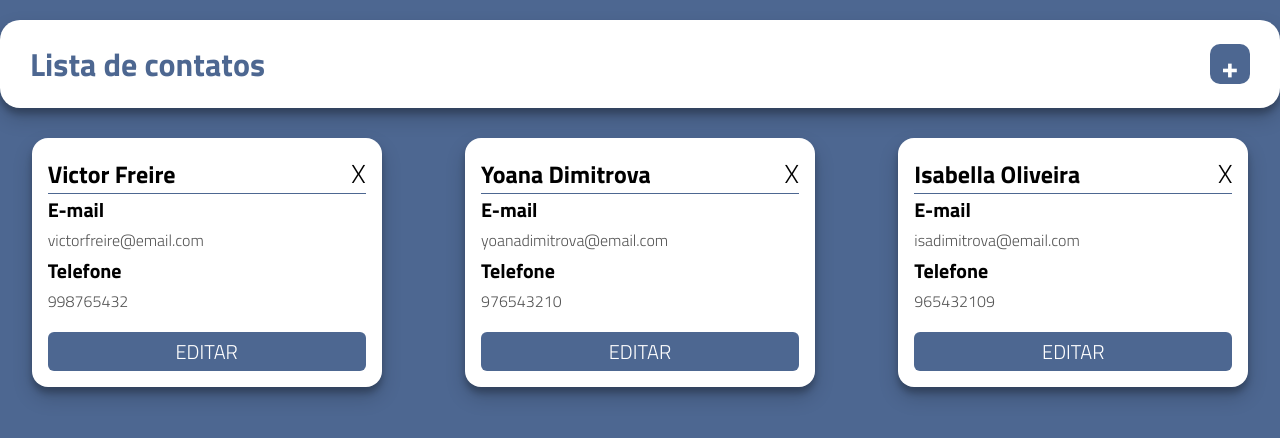
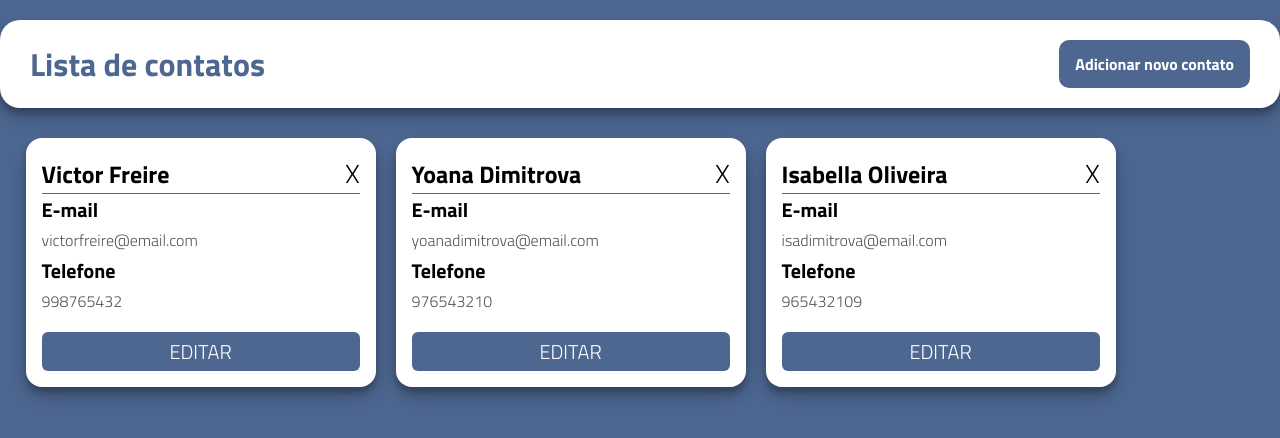
Before and after one commit to oliveira-victor/lista_contatos_ebac, a React (Vite) app: page / in a window 1280 px wide. Shown: the top 438 px of the page. Built offline with nearby package versions, Linux system fonts and the light colour scheme; the HTML template or start-up script is replaced by a standard one.

Commit message:
adding new contact form

```diff
--- a/src/containers/CardsDisplay/styles.ts
+++ b/src/containers/CardsDisplay/styles.ts
@@ -1,12 +1,13 @@
 import styled from "styled-components";
 
 export const MainCardsContainer = styled.main`
+    margin: 0 auto;
     margin-top: 30px;
+    width: 96%;
 
     ul {
         display: flex;
         flex-wrap: wrap;
         gap: 20px;
-        justify-content: space-around;
     }
 `
--- a/src/containers/MainToolbar/index.tsx
+++ b/src/containers/MainToolbar/index.tsx
@@ -1,11 +1,29 @@
+import { useState } from 'react'
 import * as S from './styles'
 
 const MainToolbar = () => {
+
+    const [isAddingContact, setIsAddingContact] = useState(false)
+
     return (
         <S.MenuContainer>
-            <h1>Lista de contatos</h1>
-            <S.AddBtn type="button">+</S.AddBtn>
-        </S.MenuContainer>
+            <S.upperPart>
+                <h1>Lista de contatos</h1>
+                <S.AddBtn type="button" onClick={() => setIsAddingContact(!isAddingContact)}>
+                    {isAddingContact ? 'Cancelar' : 'Adicionar novo contato'}
+                </S.AddBtn>
+            </S.upperPart>
+            {isAddingContact ?
+                (
+                    <form>
+                        <S.addContactInput type="text" placeholder='Contact name' />
+                        <S.addContactInput type="text" placeholder='E-mail' />
+                        <S.addContactInput type="text" placeholder='Phone number' />
+                        <S.NewContactBtn>Adicionar contato</S.NewContactBtn>
+                    </form>
+                ) : ''
+            }
+        </S.MenuContainer >
     )
 }
 
--- a/src/containers/MainToolbar/styles.ts
+++ b/src/containers/MainToolbar/styles.ts
@@ -4,8 +4,6 @@ import variables from "../../styles/variables";
 export const MenuContainer = styled.menu`
     margin-top: 20px;
     background-color: #fff;
-    display: flex;
-    justify-content: space-between;
     padding: 20px 30px;
     align-items: center;
     border-radius: 20px;
@@ -16,14 +14,35 @@ export const MenuContainer = styled.menu`
     }
 `
 
+export const upperPart = styled.div`
+    display: flex;
+    justify-content: space-between;
+`
+
+export const addContactInput = styled.input`
+    padding: 6px;
+    width: 200px;
+    margin-right: 10px;
+    border: none;
+    border-bottom: 2px solid ${variables.mainColor};
+    font-size: 16px;
+
+    &:focus {
+        outline: none;
+    }
+`
+
 export const AddBtn = styled.button`
-cursor: pointer;
+    cursor: pointer;
     background-color: ${variables.mainColor};
     color: #fff;
-    width: 40px;
-    height: 40px;
     border: none;
+    padding: 10px 16px;
     border-radius: 10px;
-    font-size: 30px;
     font-weight: bold;
+    font-size: 16px;
 `
+
+export const NewContactBtn = styled(AddBtn)`
+    background-color: ${variables.green};
+`
--- a/src/styles/variables.ts
+++ b/src/styles/variables.ts
@@ -1,3 +1,5 @@
 export default {
-    mainColor: '#4d6791'
+    mainColor: '#4d6791',
+    green: '#32b338',
+    red: '#e83838'
 }
```
